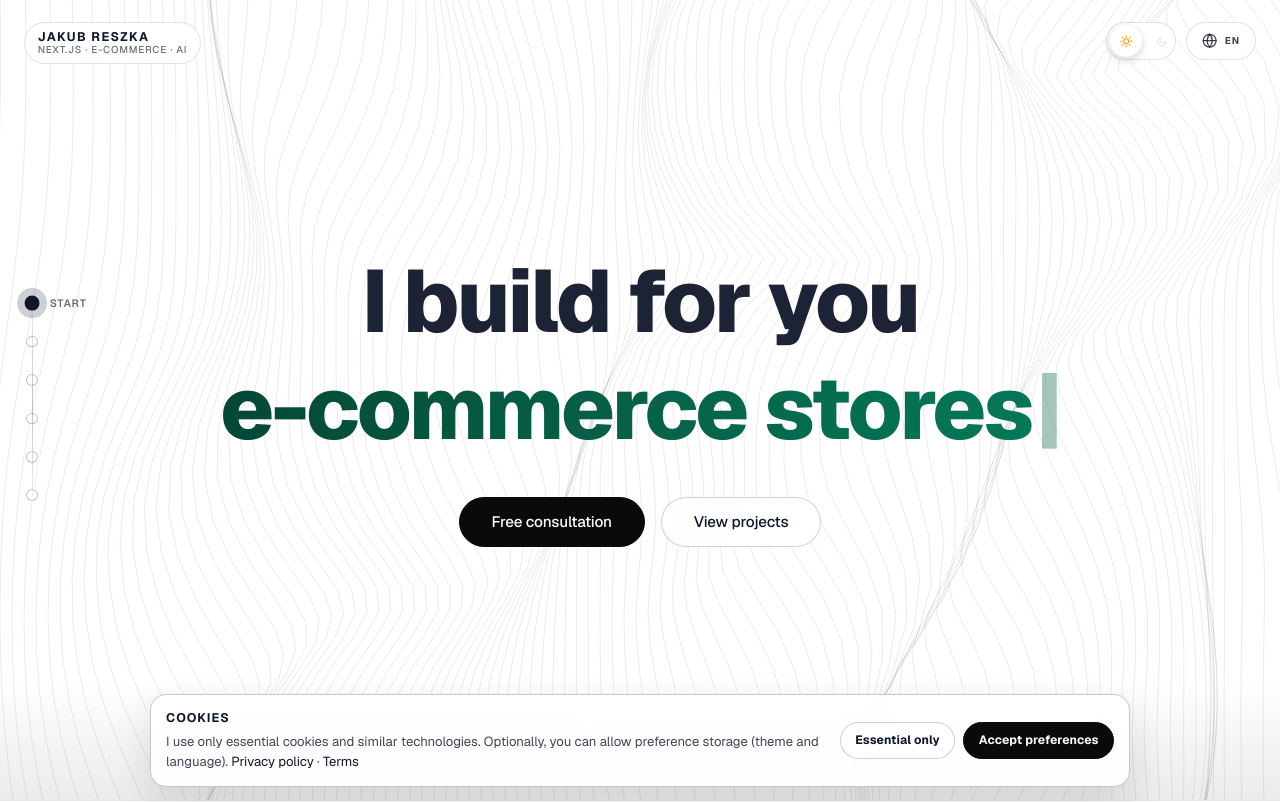
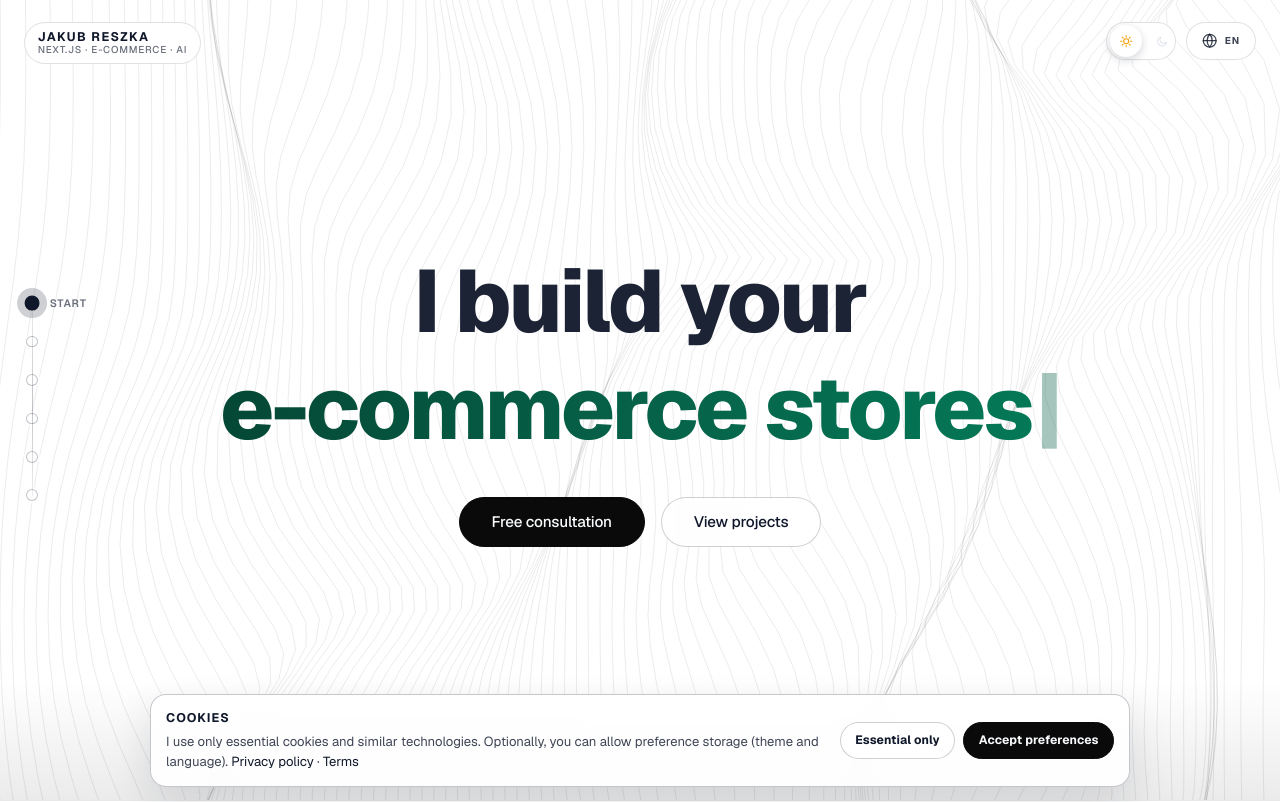
Before and after one commit to xRechu/portfolio, a Next.js app: page / in a window 1280 px wide. Shown: the top 802 px of the page. Built offline with nearby package versions, Linux system fonts and the light colour scheme.

Commit message:
Update hero CTA copy

```diff
--- a/src/components/Hero.tsx
+++ b/src/components/Hero.tsx
@@ -37,7 +37,7 @@ export default function Hero() {
                 secondaryCta: "Zobacz realizacje",
             }
             : {
-                titleStatic: "I build for you",
+                titleStatic: "I build your",
                 titleDynamic: [
                     "fast business websites",
                     "e-commerce stores",
```
